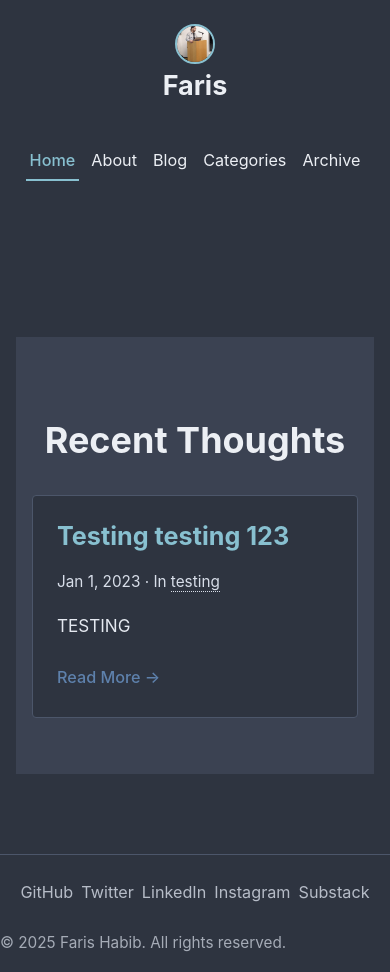
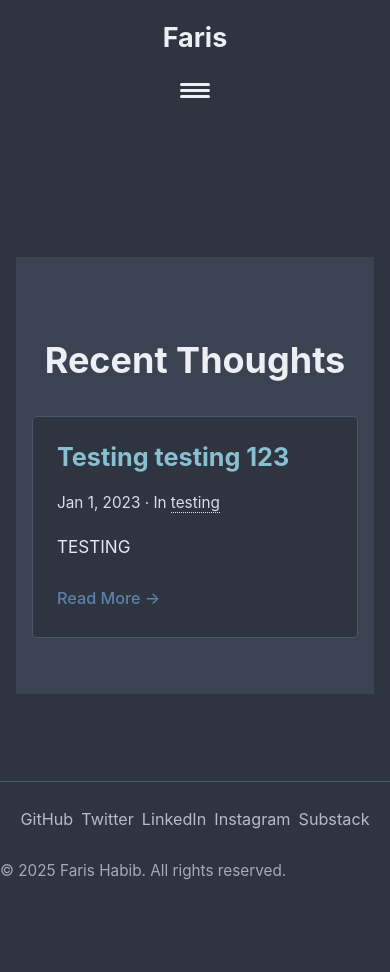
Before and after one commit to manifoldfrs/manifoldfrs.github.io, a Jekyll site: the page built from index.html, in a window 390 px wide. Built offline with Jekyll 4.4.1, drawn with Linux system fonts in a browser that asks for light colours; after the commit the page ends 900 px from its top, so only the background shows below that.

Commit message:
add mobile navigation and remove avatar pic

```diff
--- a/_includes/head.html
+++ b/_includes/head.html
@@ -8,5 +8,8 @@
   <link rel="icon" type="image/png" href="{{ "/assets/images/favicon.png" | prepend: site.baseurl }}">
 
   <!-- JavaScript -->
+  <!-- Main site script (if any, can be combined or kept separate) -->
   <script defer src="{{ "/assets/js/main.js" | prepend: site.baseurl }}"></script>
+  <!-- Mobile Navigation Script (Step 13) -->
+  <script defer src="{{ "/assets/js/navigation.js" | prepend: site.baseurl }}"></script>
 </head>
--- a/_includes/header.html
+++ b/_includes/header.html
@@ -1,13 +1,26 @@
 <header class="site-header">
   <div class="site-header-content">
     <div class="site-title">
-      {% if site.author.avatar %}
-      <img src="{{ site.author.avatar | prepend: site.baseurl }}" alt="{{ site.author.name | default: 'Author' }} avatar" class="header-avatar">
-      {% endif %}
       <a href="{{ "/" | prepend: site.baseurl }}">{{ site.title }}</a>
     </div>
+
     <div class="header-nav-area">
-      {% include navigation.html %}
+      <!-- Desktop Navigation (hidden on mobile) -->
+      <div class="site-nav-desktop-wrapper">
+        {% include navigation.html %}
+      </div>
+
+      <!-- Mobile Navigation Toggle Button -->
+      <button id="nav-toggle" class="nav-toggle" aria-label="Toggle navigation" aria-expanded="false" aria-controls="site-nav-mobile-wrapper">
+        <span class="nav-toggle-bar"></span>
+        <span class="nav-toggle-bar"></span>
+        <span class="nav-toggle-bar"></span>
+      </button>
     </div>
   </div>
+
+  <!-- Mobile Navigation Panel (hidden by default, toggled by JS) -->
+  <div id="site-nav-mobile-wrapper" class="site-nav-mobile-wrapper">
+    {% include navigation.html %} <!-- Re-use the same navigation structure -->
+  </div>
 </header>
--- a/_sass/_header.scss
+++ b/_sass/_header.scss
@@ -1,13 +1,13 @@
 /**
  * @description
  * This file defines the SCSS styles for the site header component.
- * It includes styling for the site title/logo (now with an avatar) and the container
- * for the main navigation. The header is designed to be responsive.
+ * It includes styling for the site title and the container for the main navigation.
+ * The header is designed to be responsive. The avatar has been removed.
  *
  * Key features:
  * - Styles the main header container (`.site-header`) as a full-width bar.
  * - Styles an inner wrapper (`.site-header-content`) with a max-width for content alignment.
- * - Positions site title (with avatar) to the left and navigation area to the right.
+ * - Positions site title to the left and navigation area to the right.
  * - Implements responsive behavior for mobile devices (stacking and centering).
  *
  * @dependencies
@@ -50,27 +50,20 @@
 }
 
 // -----------------------------------------------------------------------------
-// Site Title / Logo (with Avatar)
+// Site Title / Logo
 // -----------------------------------------------------------------------------
 
 .site-title {
   // Child of .site-header-content
-  display: flex; // To align avatar and title text side-by-side
-  align-items: center; // Vertically center avatar and title text
+  // display: flex; // No longer needed as avatar is removed
+  // align-items: center; // No longer needed
   font-size: 1.8rem;
   font-weight: $font-weight-bold;
   line-height: 1;
   margin: 0;
   flex-shrink: 0;
 
-  .header-avatar {
-    width: 40px; // Size of the avatar in the header
-    height: 40px;
-    border-radius: 50%; // Circular avatar
-    margin-right: $spacing-sm; // Space between avatar and title text (16px)
-    object-fit: cover; // Ensure image covers the area without distortion
-    border: 2px solid $nord8; // Optional: subtle border matching accent
-  }
+  // .header-avatar styles removed as the element is gone from HTML
 
   a {
     // Site title link
@@ -121,17 +114,12 @@
   }
 
   .site-title {
-    text-align: center;
+    text-align: center; // Ensure title text is centered
     font-size: 1.6rem;
-    flex-direction: column; // Stack avatar and title text vertically on mobile
-    align-items: center; // Center them within the .site-title block
+    // flex-direction: column; // No longer needed
+    // align-items: center; // text-align handles centering now
 
-    .header-avatar {
-      margin-right: 0; // Remove right margin
-      margin-bottom: $spacing-xs; // Add bottom margin when stacked
-      width: 48px; // Slightly larger avatar on mobile if desired
-      height: 48px;
-    }
+    // .header-avatar styles removed
   }
 
   .header-nav-area {
@@ -148,10 +136,7 @@
 @media (max-width: 480px) {
   .site-title {
     font-size: 1.5rem;
-    .header-avatar {
-      width: 40px;
-      height: 40px;
-    }
+    // .header-avatar styles removed
   }
   .header-nav-area .site-nav a {
     font-size: 0.9rem;
--- /dev/null
+++ b/_sass/_mobile.scss
@@ -0,0 +1,186 @@
+/**
+ * @description
+ * This file contains SCSS styles specifically for mobile navigation, including
+ * the hamburger toggle button and the slide-out/drop-down menu panel.
+ * These styles are designed to be responsive and activate on smaller screen sizes.
+ *
+ * Key features:
+ * - Styles for the navigation toggle button (hamburger icon).
+ * - Animation for the hamburger icon transforming into a close icon (X).
+ * - Styles for the mobile navigation menu panel (e.g., position, visibility, transitions).
+ * - Styles for navigation links within the mobile menu.
+ *
+ * @dependencies
+ * - `_sass/_variables.scss`: For Nord theme colors, typography, spacing units, and transition settings.
+ * - JavaScript (`assets/js/navigation.js`): For toggling the 'is-active' class.
+ *
+ * @notes
+ * - These styles typically target elements within the `_includes/header.html` that are
+ *   conditionally shown or modified for mobile viewports.
+ * - The breakpoint for mobile navigation is defined by `$mobile-nav-breakpoint`.
+ */
+
+// -----------------------------------------------------------------------------
+// Variables & Settings
+// -----------------------------------------------------------------------------
+$mobile-nav-breakpoint: 768px; // Matches the breakpoint in _header.scss and _navigation.scss
+$nav-toggle-size: 30px;
+$nav-toggle-bar-height: 3px;
+$nav-toggle-bar-spacing: 6px;
+$nav-toggle-animation-speed: $transition-base;
+
+// -----------------------------------------------------------------------------
+// Navigation Toggle Button (Hamburger Icon)
+// -----------------------------------------------------------------------------
+.nav-toggle {
+  display: none; // Hidden by default, shown on mobile via media query
+  width: $nav-toggle-size;
+  height: $nav-toggle-size;
+  position: relative; // For absolute positioning of bars
+  cursor: pointer;
+  background: transparent;
+  border: none;
+  padding: 0;
+  z-index: 1001; // Ensure it's above other header content
+
+  .nav-toggle-bar {
+    display: block;
+    width: 100%;
+    height: $nav-toggle-bar-height;
+    background-color: $nord6; // Text Color (Snow Storm) for bars
+    border-radius: $nav-toggle-bar-height / 2;
+    position: absolute;
+    left: 0;
+    transition: transform $nav-toggle-animation-speed ease-in-out, opacity $nav-toggle-animation-speed ease-in-out, background-color $nav-toggle-animation-speed ease-in-out;
+
+    // Top bar
+    &:nth-child(1) {
+      top: calc(50% - #{$nav-toggle-bar-spacing} - #{$nav-toggle-bar-height}/ 2);
+    }
+
+    // Middle bar
+    &:nth-child(2) {
+      top: calc(50% - #{$nav-toggle-bar-height}/ 2);
+    }
+
+    // Bottom bar
+    &:nth-child(3) {
+      top: calc(50% + #{$nav-toggle-bar-spacing} - #{$nav-toggle-bar-height}/ 2);
+    }
+  }
+
+  // Active state (transformed to "X")
+  &.is-active {
+    .nav-toggle-bar {
+      background-color: $nord8; // Primary Accent when active
+
+      &:nth-child(1) {
+        transform: translateY(calc(#{$nav-toggle-bar-spacing} + #{$nav-toggle-bar-height}/ 2)) rotate(45deg);
+      }
+
+      &:nth-child(2) {
+        opacity: 0; // Hide middle bar
+      }
+
+      &:nth-child(3) {
+        transform: translateY(calc(-#{$nav-toggle-bar-spacing} - #{$nav-toggle-bar-height}/ 2)) rotate(-45deg);
+      }
+    }
+  }
+
+  // Show toggle only on mobile screens
+  @media (max-width: $mobile-nav-breakpoint) {
+    display: block;
+  }
+}
+
+// -----------------------------------------------------------------------------
+// Mobile Navigation Menu Panel Wrapper
+// -----------------------------------------------------------------------------
+#site-nav-mobile-wrapper {
+  display: none; // Hidden by default on all screens
+  position: fixed; // Or absolute, depending on desired effect
+  top: 0; // Start from the top of the viewport
+  left: 0;
+  width: 100%;
+  height: 100vh; // Full viewport height
+  background-color: rgba($nord0, 0.98); // Semi-transparent background
+  z-index: 1000; // Below toggle button, above page content
+  overflow-y: auto; // Allow scrolling if content exceeds viewport height
+  padding-top: $spacing-xxl; // Space for header/toggle or just top padding
+  padding-bottom: $spacing-lg;
+  transition: opacity $transition-base ease-in-out, visibility $transition-base ease-in-out;
+  opacity: 0;
+  visibility: hidden; // Initially hidden
+
+  &.is-active {
+    opacity: 1;
+    visibility: visible;
+  }
+
+  // This wrapper is shown by JS. The .site-nav inside it will be styled for mobile.
+  @media (max-width: $mobile-nav-breakpoint) {
+    display: block; // Allow JS to toggle visibility via 'is-active'
+  }
+  // Hide the mobile wrapper entirely on desktop by default.
+  // JS will handle display via is-active, but this ensures no flash of content.
+  @media (min-width: ($mobile-nav-breakpoint + 1px)) {
+    display: none !important; // Important to override JS display:block if screen resizes
+    opacity: 0 !important;
+    visibility: hidden !important;
+  }
+
+  // The actual .site-nav needs to be adapted for the mobile menu panel
+  .site-nav {
+    display: flex;
+    flex-direction: column; // Stack nav items vertically
+    align-items: center; // Center items horizontally
+    justify-content: center; // Center items vertically in the available space
+    width: 100%;
+    height: 100%; // Take full height of wrapper if possible
+    padding: $spacing-lg $content-padding-mobile; // Inner padding for the nav items
+
+    ul {
+      flex-direction: column;
+      align-items: center;
+      width: 100%;
+      gap: $spacing-sm; // Gap between nav items
+    }
+
+    li {
+      width: 100%;
+      text-align: center;
+    }
+
+    a {
+      display: block; // Make links full width for easier tapping
+      padding: $spacing-md $spacing-sm; // Generous padding for tap targets
+      font-size: 1.5rem; // Larger font size for mobile menu
+      color: $nord6; // Text Color: Nord Snow Storm
+      text-transform: uppercase; // Optional: uppercase text for emphasis
+      font-weight: $font-weight-medium;
+      border-bottom: 1px solid transparent; // For consistency or potential active state
+      width: 100%;
+      max-width: 300px; // Max width for nav items for aesthetics
+      margin: 0 auto; // Center the max-width items
+
+      &:hover,
+      &:focus {
+        color: $nord8; // Primary Accent: Nord Frost Blue
+        background-color: rgba($nord8, 0.1); // Subtle background on hover
+        border-bottom-color: transparent; // Remove from main nav style if not wanted
+      }
+
+      &.active {
+        color: $nord8;
+        font-weight: $font-weight-bold;
+        border-bottom: 2px solid $nord8; // Underline for active link
+      }
+    }
+  }
+}
+
+// Optional: Class to prevent body scroll when mobile menu is open
+// body.no-scroll {
+//   overflow: hidden;
+// }
--- a/_sass/_navigation.scss
+++ b/_sass/_navigation.scss
@@ -2,29 +2,38 @@
  * @description
  * This file defines the SCSS styles for navigation components, primarily the main
  * site navigation (`.site-nav`). It includes styles for navigation links,
- * active link states, hover effects, and responsive adjustments for mobile.
+ * active link states, hover effects. Styles for mobile navigation are now primarily
+ * handled in `_mobile.scss`, but this file ensures the desktop navigation is
+ * correctly displayed and hidden at the appropriate breakpoint.
  *
  * Key features:
- * - Styles the main navigation container (`.site-nav`).
+ * - Styles the main navigation container (`.site-nav`) for desktop.
  * - Styles individual navigation links (`<a>`) within the navigation.
  * - Defines `:hover`, `:focus`, and `.active` states for navigation links.
- * - Implements responsive behavior for mobile navigation (e.g., centering, wrapping).
+ * - Hides the desktop navigation wrapper on mobile viewports.
  *
  * @dependencies
  * - `_sass/_variables.scss`: For Nord theme colors, typography, and spacing units.
+ * - `_sass/_mobile.scss`: For mobile-specific navigation styles.
  *
  * @notes
- * - This file focuses on the visual styling. More complex mobile navigation
- *   patterns (like a hamburger menu toggle) would require JavaScript and
- *   additional SCSS for the toggle button and menu panel.
- * - Assumes navigation links are direct children or within a simple list structure
- *   inside `.site-nav`.
+ * - This file focuses on the visual styling for desktop.
+ * - The mobile navigation toggle and panel are handled by `_mobile.scss` and `assets/js/navigation.js`.
  */
 
 // -----------------------------------------------------------------------------
-// Main Site Navigation Container
+// Desktop Navigation Wrapper
 // -----------------------------------------------------------------------------
+.site-nav-desktop-wrapper {
+  // This wrapper is shown by default on desktop and hidden on mobile
+  @media (max-width: 768px) {
+    // $mobile-nav-breakpoint from _mobile.scss
+    display: none; // Hide desktop navigation on mobile
+  }
 
+  // -----------------------------------------------------------------------------
+  // Main Site Navigation Container (Desktop)
+  // -----------------------------------------------------------------------------
   .site-nav {
     display: flex; // Arrange nav items in a row
     align-items: center; // Vertically align nav items if they have different heights
@@ -46,9 +55,8 @@
   }
 
   // -----------------------------------------------------------------------------
-// Navigation Links
+  // Navigation Links (Desktop)
   // -----------------------------------------------------------------------------
-
   .site-nav a {
     display: inline-block; // Allows padding and margin
     margin-left: $spacing-md; // Space between navigation items (adjust as needed)
@@ -78,40 +86,44 @@
   }
 
   // -----------------------------------------------------------------------------
-// Responsive Adjustments for Navigation
+  // Responsive Adjustments for Navigation (Desktop-specific, if any beyond hiding)
   // -----------------------------------------------------------------------------
+  // Most responsive adjustments for navigation are now handled by the mobile-first
+  // approach with the mobile toggle and panel.
+  // This media query was previously for general nav responsiveness,
+  // but now desktop nav is simply hidden.
+  // @media (max-width: 768px) {
+  //   // When header stacks title and nav
+  //   .site-nav {
+  //     width: 100%; // Allow nav to take full width to center its items
+  //     justify-content: center; // Center navigation links horizontally
+  //     margin-top: $spacing-sm; // Space above nav when stacked below title
 
-@media (max-width: 768px) {
-  // When header stacks title and nav
-  .site-nav {
-    width: 100%; // Allow nav to take full width to center its items
-    justify-content: center; // Center navigation links horizontally
-    margin-top: $spacing-sm; // Space above nav when stacked below title
+  //     ul {
+  //       justify-content: center; // Center list items if using ul
+  //       width: 100%;
+  //     }
 
-    ul {
-      justify-content: center; // Center list items if using ul
-      width: 100%;
-    }
+  //     a {
+  //       margin: ($spacing-xs / 2) $spacing-xs; // Adjust spacing for centered mobile nav items
+  //       font-size: 0.95rem; // Slightly smaller font for mobile nav
 
-    a {
-      margin: ($spacing-xs / 2) $spacing-xs; // Adjust spacing for centered mobile nav items
-      font-size: 0.95rem; // Slightly smaller font for mobile nav
+  //       &:first-child {
+  //         // Reset margin-left for first child in mobile if it was making things uneven
+  //         margin-left: ($spacing-xs / 2);
+  //       }
+  //     }
+  //   }
+  // }
 
-      &:first-child {
-        // Reset margin-left for first child in mobile if it was making things uneven
-        margin-left: ($spacing-xs / 2);
-      }
-    }
-  }
-}
-
-@media (max-width: 480px) {
-  // For very small screens
-  .site-nav a {
-    padding: ($spacing-xs / 2) ($spacing-xs / 2); // Reduce padding
-    margin: ($spacing-xs / 2) ($spacing-xs / 2); // Reduce margins
-    font-size: 0.9rem; // Further reduce font size
-  }
+  // @media (max-width: 480px) {
+  //   // For very small screens
+  //   .site-nav a {
+  //     padding: ($spacing-xs / 2) ($spacing-xs / 2); // Reduce padding
+  //     margin: ($spacing-xs / 2) ($spacing-xs / 2); // Reduce margins
+  //     font-size: 0.9rem; // Further reduce font size
+  //   }
+  // }
 }
 
 // -----------------------------------------------------------------------------
--- a/assets/css/main.scss
+++ b/assets/css/main.scss
@@ -14,7 +14,7 @@
  * 2. Base: Reset/normalize styles and base HTML element styling.
  * 3. Typography: Styles for text elements, headings, links, etc.
  * 4. Code: Styles for inline code and code blocks.
- * 5. Layouts: Styles for major layout components (header, footer, grid).
+ * 5. Layouts: Styles for major layout components (header, footer, grid, mobile navigation).
  * 6. Components: Styles for reusable UI components (buttons, cards, navigation).
  * 7. Pages: Specific styles for individual pages or page types.
  * 8. Utilities: Utility classes for common styling needs.
@@ -27,14 +27,14 @@
  * - `_sass/_layout.scss`: Defines styles for layout containers and structure.
  * - `_sass/_header.scss`: Defines styles for the site header.
  * - `_sass/_footer.scss`: Defines styles for the site footer.
- * - `_sass/_navigation.scss`: Defines styles for navigation elements.
+ * - `_sass/_navigation.scss`: Defines styles for desktop navigation elements.
+ * - `_sass/_mobile.scss`: Defines styles for mobile navigation.
  * - `_sass/_home.scss`: Defines styles for the homepage.
  * - `_sass/_pages.scss`: Defines styles for static pages.
  * - `_sass/_blog.scss`: Defines styles for blog listing and post cards.
  * - `_sass/_post.scss`: Defines styles for individual blog posts.
  * - `_sass/_pagination.scss`: Defines styles for pagination component.
  * - `_sass/_categories.scss`: Defines styles for category pages and listings.
- * - (Future partials for components, pages, etc.)
  *
  * @notes
  * - Ensure new SCSS partials are imported in the correct section to maintain the cascade.
@@ -62,7 +62,8 @@
 @import "layout"; // Styles for layout containers and structure
 @import "header"; // Styles for the site header
 @import "footer"; // Styles for the site footer
-@import "navigation"; // Styles for navigation elements
+@import "navigation"; // Styles for desktop navigation elements
+@import "mobile"; // Styles for mobile navigation (Step 13)
 
 // 6. Components
 // Import styles for reusable UI components (e.g., buttons, cards).
```
Also changed, not shown: assets/js/main.js (added, +28 -0 lines), assets/js/navigation.js (added, +52 -0 lines). Lines whose indentation alone changed are shown as unchanged.
